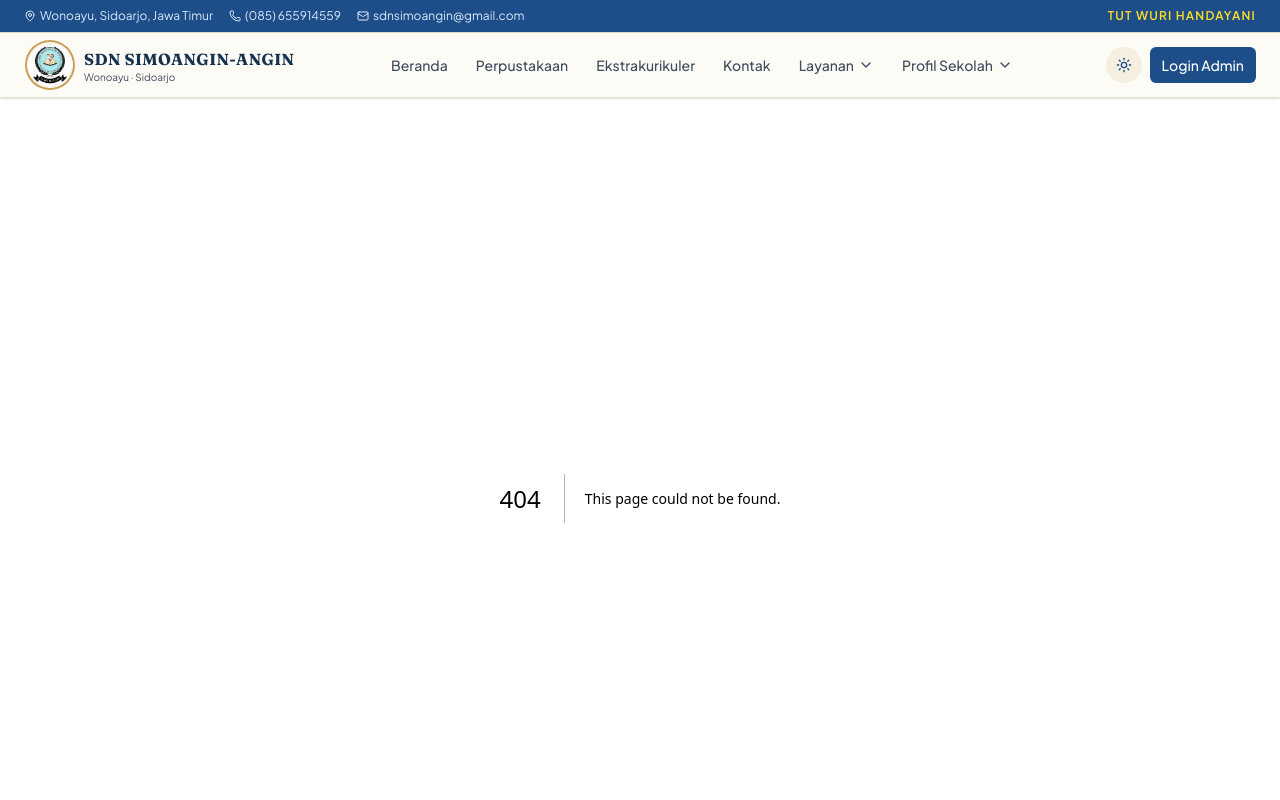
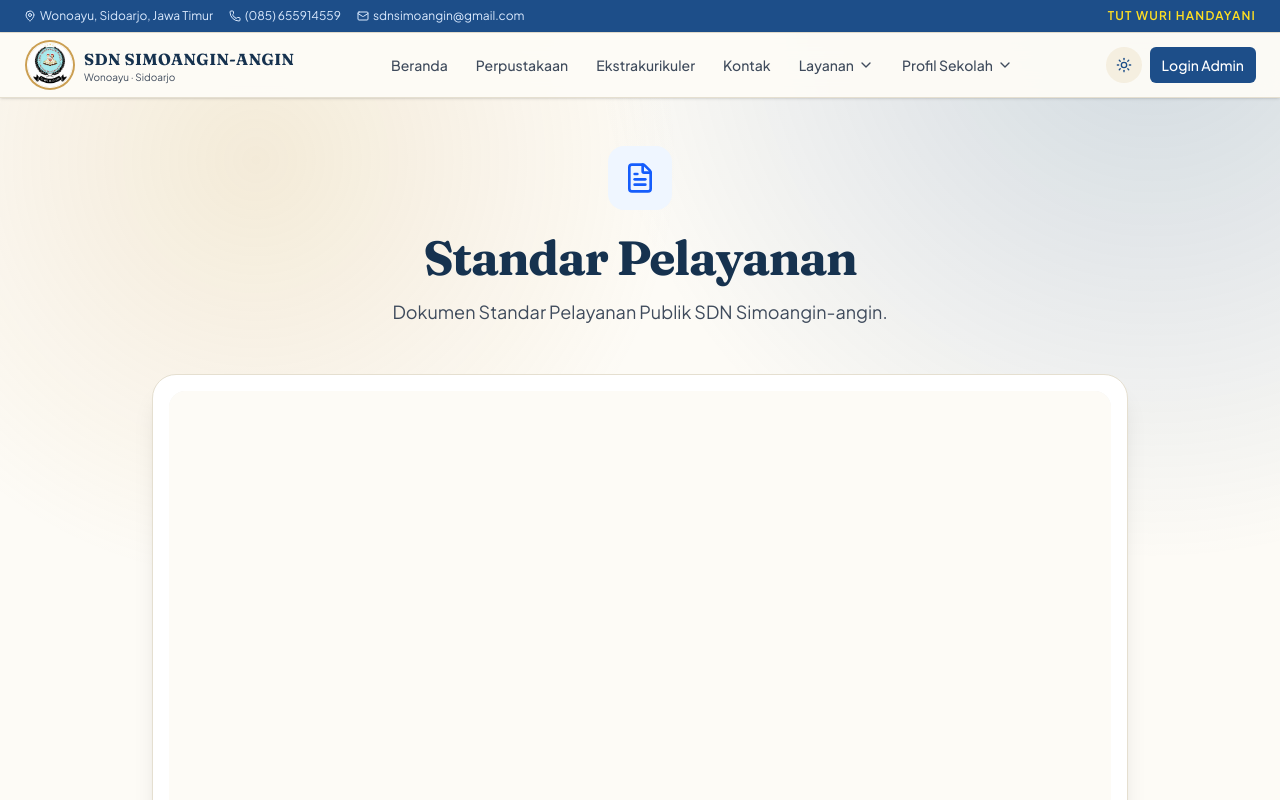
Before and after one commit to solikhulmauludin22014-ops/Website-SDN-Simoangin-angin, a Next.js app: page /standar-pelayanan in a window 1280 px wide. Before the commit this address had no page. Shown: the top 800 px of the page. Built offline with nearby package versions, Linux system fonts and the light colour scheme.

Commit message:
SK STANDAR PELAYANAN

```diff
--- /dev/null
+++ b/app/standar-pelayanan/page.tsx
@@ -0,0 +1,52 @@
+"use client";
+
+import { motion } from "framer-motion";
+import { FileText } from "lucide-react";
+
+export default function StandarPelayananPage() {
+  return (
+    <div className="mx-auto flex w-full max-w-5xl flex-col gap-12 px-4 py-8 md:px-6 md:py-12">
+      <div className="text-center">
+        <motion.div
+          initial={{ opacity: 0, scale: 0.9 }}
+          animate={{ opacity: 1, scale: 1 }}
+          transition={{ duration: 0.5 }}
+          className="mx-auto mb-6 flex h-16 w-16 items-center justify-center rounded-2xl bg-blue-50 text-blue-600 dark:bg-blue-900/20 dark:text-blue-400"
+        >
+          <FileText className="h-8 w-8" />
+        </motion.div>
+        <motion.h1
+          initial={{ opacity: 0, y: 20 }}
+          animate={{ opacity: 1, y: 0 }}
+          transition={{ duration: 0.5, delay: 0.1 }}
+          className="font-display text-3xl font-bold tracking-tight text-heading md:text-5xl"
+        >
+          Standar Pelayanan
+        </motion.h1>
+        <motion.p
+          initial={{ opacity: 0, y: 20 }}
+          animate={{ opacity: 1, y: 0 }}
+          transition={{ duration: 0.5, delay: 0.2 }}
+          className="mt-4 text-text-secondary md:text-lg"
+        >
+          Dokumen Standar Pelayanan Publik SDN Simoangin-angin.
+        </motion.p>
+      </div>
+
+      <motion.div
+        initial={{ opacity: 0, y: 40 }}
+        animate={{ opacity: 1, y: 0 }}
+        transition={{ duration: 0.7, delay: 0.3, ease: [0.22, 1, 0.36, 1] }}
+        className="overflow-hidden rounded-3xl border border-[var(--color-border)] bg-white p-2 shadow-xl dark:bg-[var(--color-surface)] md:p-4"
+      >
+        <div className="relative flex w-full justify-center h-[80vh] min-h-[600px] rounded-2xl overflow-hidden bg-gray-100 dark:bg-neutral-900">
+          <iframe
+            src="/standar-pelayanan.pdf#view=FitH"
+            className="h-full w-full border-none"
+            title="Standar Pelayanan PDF"
+          />
+        </div>
+      </motion.div>
+    </div>
+  );
+}
--- a/components/layout/navbar.tsx
+++ b/components/layout/navbar.tsx
@@ -17,6 +17,7 @@ const mainLinks = [
 const layananLinks = [
   { href: "/layanan-surat", label: "Layanan Surat" },
   { href: "/maklumat-pelayanan", label: "Maklumat Pelayanan" },
+  { href: "/standar-pelayanan", label: "Standar Pelayanan" },
 ];
 
 
```
